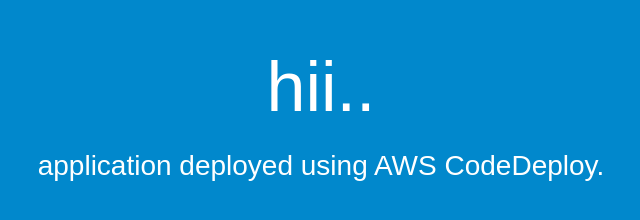
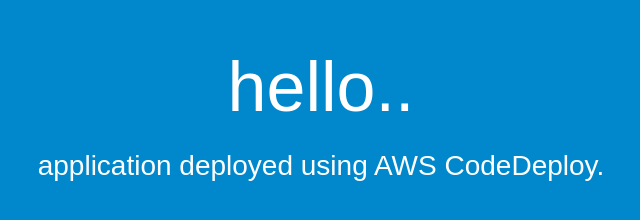
Before and after one commit to lekharaj55/shivani, a plain HTML site: page index.html in a window 1280 px wide. Shown: the whole page, without its empty margins (319-959 px from the left). Drawn offline with Linux system fonts and the light colour scheme.

Commit message:
Update index.html

```diff
--- a/index.html
+++ b/index.html
@@ -26,7 +26,7 @@
 	</head>
 	<body>
 		  <div align="center">
-			      <h1>hii..</h1>
+			      <h1>hello..</h1>
 			          <h2> application deployed using AWS CodeDeploy.</h2>
 
 				    </div>
```
